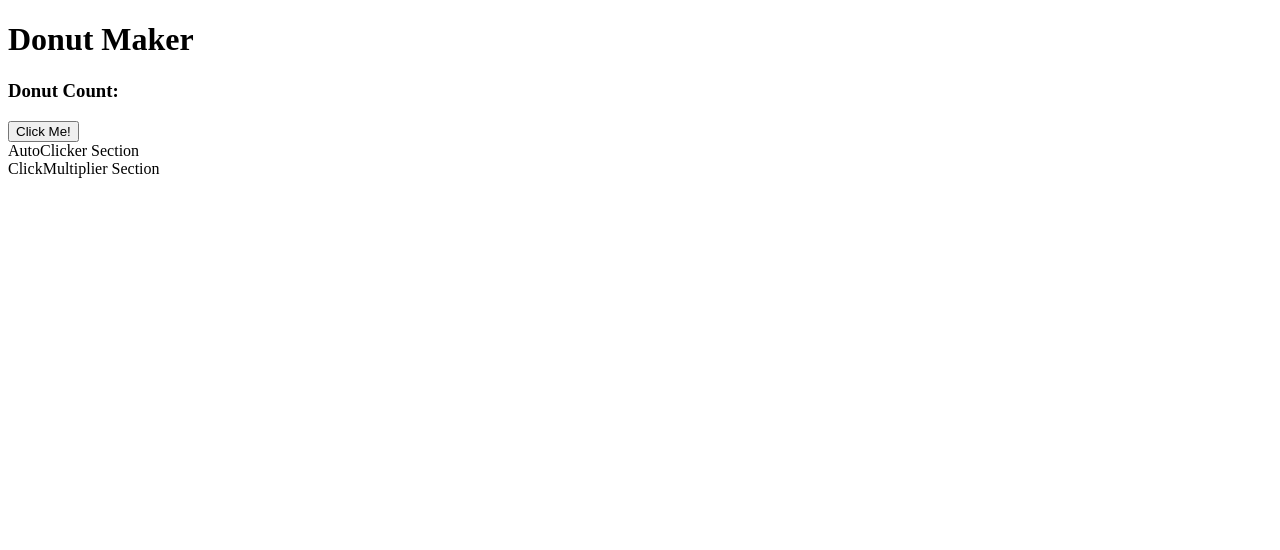
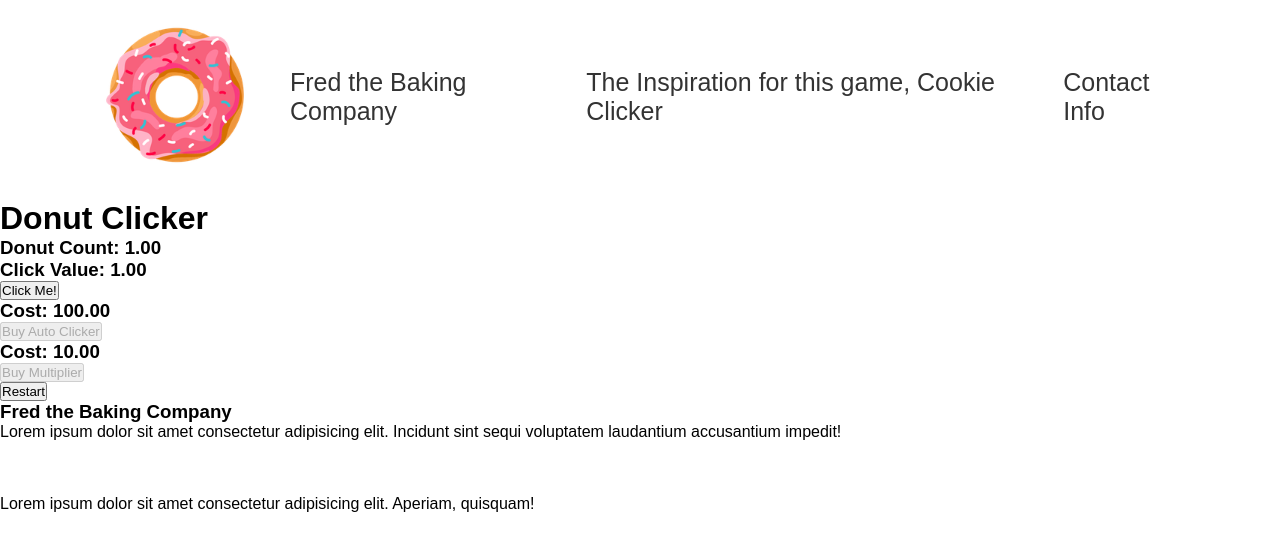
Before and after one commit to k-houston/Donut-Clicker, a plain HTML site: page index.html in a window 1280 px wide. Both pictures are taken after a click on the button "Click Me!". Drawn offline with Linux system fonts and the light colour scheme.

Commit message:
added some images and messed around with html and css.

```diff
--- a/index.html
+++ b/index.html
@@ -1,27 +1,63 @@
 <!DOCTYPE html>
-<html lang="en">
-<head>
+<html>
+  <head>
     <meta charset="UTF-8">
-    <meta name="viewport" content="width=device-width, initial-scale=1.0">
-    <title>Module 4 Project</title>
-</head>
-<body>
-    <div class="container">
-        <div>
-            <h1>Donut Maker</h1>
+    <title>Donut Clicker</title>
+    <link rel="stylesheet" href="./src/css/style.css" />
+    <script src="./src/js/donutMaker.js" defer></script>
+    <script src="./src/js/app.js" defer></script>
+  </head>
+  <body>
+    <section>
+        <header>
+            <a href="#"><img src="/images/donut logo.png" class="logo"></a>
+            <ul>
+                <li><a href="#">Fred the Baking Company</a></li>
+                <li><a href="https://orteil.dashnet.org/cookieclicker/">The Inspiration for this game, Cookie Clicker</a></li>
+                <li><a href="#">Contact Info</a></li>
+            </ul>
+        </header>
+    </section>
+        <div class="content">
+                <h1>Donut Clicker</h1>
+            <div class="donutCount">
+                <h3 id="Donut-Count"></h3>
+            </div>
+            <div class="donutClickCount">
+                <h3 id="Click-Value"></h3>
+                <button id="Main-Click__Button">Click Me!</button>
+            </div>
+            <div class="content">
+                <div>
+                    <div id="AutoClicker__Section">
+                        <h3 id="AutoClicker-Cost"></h3>
+                        <h3 id="AutoClicker-Count"></h3>
+                        <button id="AutoClickerBuy-Click__Button" disabled>Buy Auto Clicker</button>
+                    </div>
+                    <div id="Multiplier__Section">
+                        <h3 id="Multiplier-Cost"></h3>
+                        <h3 id="Multiplier-Count"></h3>
+                        <button id="MultiplierBuy-Click__Button" disabled>Buy Multiplier</button>
+                    </div>
+                </div>
+            </div>
         </div>
-        <div>
-            <h3>Donut Count:</h3>
-            <h3 id="Donut_Count"></h3>
+    <div id="Restart__Section">
+        <button id="Restart-Click__Button">Restart</button>
+    </div>
+    <footer>
+        <div class="footerContent">
+            <h3>Fred the Baking Company</h3>
+            <p>Lorem ipsum dolor sit amet consectetur adipisicing elit. Incidunt sint sequi voluptatem laudantium accusantium impedit!</p>
+            <ul class="footerSocials">
+                <li><a href="#"></a></li>
+                <li><a href="#"></a></li>
+                <li><a href="#"></a></li>
+            </ul>
         </div>
-        <div>
-            <button id="mainButton">Click Me!</button>
+        <div class="footerBottom">
+            <p>Lorem ipsum dolor sit amet consectetur adipisicing elit. Aperiam, quisquam!</p>
         </div>
-        <div>
-            <div>AutoClicker Section</div>
-            <div>ClickMultiplier Section</div>
-        </div>
-    </div>
-    <script src="/src/app.js"></script>
-</body>
+    </footer>
+  </body>
 </html>
--- a/src/css/style.css
+++ b/src/css/style.css
@@ -0,0 +1,51 @@
+*{
+    margin: 0;
+    padding: 0;
+    box-sizing: border-box;
+    font-family: Arial, Helvetica, sans-serif;
+}
+
+section {
+    position: relative;
+    width: 100%;
+    min-height: 100%;
+    padding: 100px;
+    display: flex;
+    justify-content: space-between;
+    align-items: center;
+    background: #fff;
+}
+
+header {
+    position: absolute;
+    top: 0;
+    left: 0;
+    width: 100%;
+    padding: 20px 100px;
+    display: flex;
+    justify-content: space-between;
+    align-items: center;
+}
+
+header .logo {
+    position: relative;
+    max-width: 150px;
+}
+
+header ul {
+    position: relative;
+    display: flex;
+}
+
+header ul li {
+    list-style: none;
+}
+
+header ul li a {
+    display: inline-block;
+    color: #333;
+    font-weight: 400;
+    margin-left: 40px;
+    text-decoration: none;
+    font-size: 25px;
+}
--- a/src/js/app.js
+++ b/src/js/app.js
@@ -1,4 +1,4 @@
-let donutCount = 0;
+let gameDonut = new Donut();
 
 load();
 
@@ -6,14 +6,79 @@ function load() {
     addEventListeners();
 }
 
-function addEventListener() {
-    document.getElementById("mainButton").addEventListener("click", buttonClick);
-    document.getElementById("MainButton").addEventListener("click", buttonClick);
-    document.getElementById("MainButton").addEventListener("click", buttonClick);
+function addEventListeners() {
+    document.getElementById("Main-Click__Button").addEventListener("click", mainButtonClick);
+    document.getElementById("AutoClickerBuy-Click__Button").addEventListener("click", buyAutoClicker);
+    document.getElementById("MultiplierBuy-Click__Button").addEventListener("click", buyClickMultipler);
+    document.getElementById("Restart-Click__Button").addEventListener("click", restartButtonClick);
 
-    document.getElementById("Donut_Count").innerHTML = donutCount;
+    document.getElementById("Donut-Count").innerHTML = "Donut Count: " + gameDonut.getDonutCount();
+    document.getElementById("Click-Value").innerHTML = "Click Value: " + gameDonut.getCurrentClickValue();
+    document.getElementById("AutoClicker-Cost").innerHTML = "Cost: " + gameDonut.getAutoClickerCost();
+    document.getElementById("Multiplier-Cost").innerHTML = "Cost: " + gameDonut.getClickMultiplierCost();
 }
 
+// Click
 function mainButtonClick() {
-    document.getElementById("Donut_Count").innerHTML = ++donutCount;
+    gameDonut.addDonutCount(gameDonut.getCurrentClickValue());
+
+    checkDonutCount();
 }
+
+// Click
+function buyClickMultipler() {
+    gameDonut.addMultiplierCount();
+    document.getElementById("Multiplier-Count").innerHTML = "Owned Multiplier Count: " + gameDonut.getClickMultiplierCount();
+    gameDonut.addDonutCount(-(gameDonut.getClickMultiplierCost()));
+    gameDonut.updateClickMultiplierCost();
+    gameDonut.updateCurrentClickValue();
+
+    checkDonutCount();
+}
+
+// Click
+function buyAutoClicker() {
+    StartAutoClick();
+
+    gameDonut.addAutoClicker();
+    document.getElementById("AutoClicker-Count").innerHTML =  "Owned AutoClicker Count: " + gameDonut.getAutoClickerCount();
+    gameDonut.addDonutCount(-(gameDonut.getAutoClickerCost()));
+    gameDonut.updateAutoClickerCost();
+
+    checkDonutCount();
+}
+
+function checkDonutCount() {
+    if (gameDonut.getDonutCount() >= gameDonut.getAutoClickerCost()) {
+        document.getElementById("AutoClickerBuy-Click__Button").disabled = false;
+    }
+    else {
+        document.getElementById("AutoClickerBuy-Click__Button").disabled = true;
+    }
+
+    if (gameDonut.getDonutCount() >= gameDonut.getClickMultiplierCost()) {
+        document.getElementById("MultiplierBuy-Click__Button").disabled = false;
+    }
+    else {
+        document.getElementById("MultiplierBuy-Click__Button").disabled = true;
+    }
+
+    updateHtmlElements();
+}
+
+function updateHtmlElements() {
+    document.getElementById("Donut-Count").innerHTML = "Donut Count: " + gameDonut.getDonutCount().toFixed(2);
+    document.getElementById("Click-Value").innerHTML = "Click Value: " + gameDonut.getCurrentClickValue().toFixed(2);
+    document.getElementById("AutoClicker-Cost").innerHTML = "Cost: " + gameDonut.getAutoClickerCost().toFixed(2);
+    document.getElementById("Multiplier-Cost").innerHTML = "Cost: " + gameDonut.getClickMultiplierCost().toFixed(2);
+}
+
+function StartAutoClick() {
+    window.setInterval(() => {
+        mainButtonClick();
+    }, 1000);
+}
+
+function restartButtonClick() {
+     window.location.reload();
+}
--- /dev/null
+++ b/src/js/donutMaker.js
@@ -0,0 +1,71 @@
+class Donut {
+    constructor() {
+        this.donutCount = 0;
+        this.currentClickValue = 1;
+
+        this.autoClickerCount = 0;
+        this.autoClickerCost = 100;
+
+        this.clickMultiplierCount = 0;
+        this.clickMultiplierCost = 10;
+    }
+
+    getDonutCount() {
+        return this.donutCount;
+    }
+
+    getCurrentClickValue() {
+        return this.currentClickValue;
+    }
+
+    getAutoClickerCount() {
+        return this.autoClickerCount;
+    }
+
+    getAutoClickerCost() {
+        return this.autoClickerCost;
+    }
+
+    getClickMultiplierCount() {
+        return this.clickMultiplierCount;
+    }
+
+    getClickMultiplierCost() {
+        return this.clickMultiplierCost;
+    }
+
+    addDonutCount(int) {
+        this.donutCount += int;
+    }
+
+    addAutoClicker() {
+        this.autoClickerCount++;
+    }
+
+    addMultiplierCount() {
+        this.clickMultiplierCount++;
+    }
+
+    updateAutoClickerCost () {
+        this.autoClickerCost *= 1.1;
+    }
+
+    updateClickMultiplierCost() {
+        this.clickMultiplierCost *= 1.1;
+    }
+
+    updateCurrentClickValue() {
+        this.currentClickValue = (1 * Math.pow(1.2, this.clickMultiplierCount));
+    }
+
+    // resetGame() {
+    //      this.donutCount = 0;
+    //      this.currentClickValue = 1;
+
+    //      this.autoClickerCount = 0;
+    //      this.autoClickerCost = 100;
+
+    //      this.clickMultiplierCount = 0;
+    //      this.clickMultiplierCost = 10;
+    // }
+}
```
Also changed, not shown: images/55114-3-donut-png-free-photo.png (added), images/Donut__Maker_Header2.jpg (added), images/Donut__Maker__Header.jpg (added), images/donut logo.png (added).
